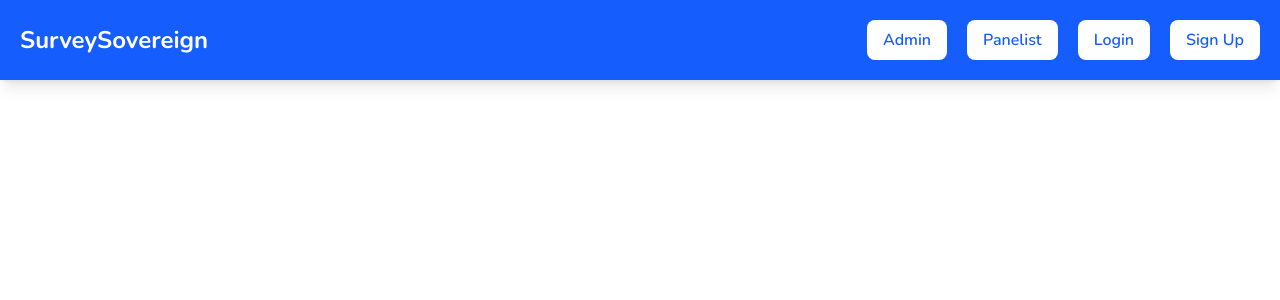
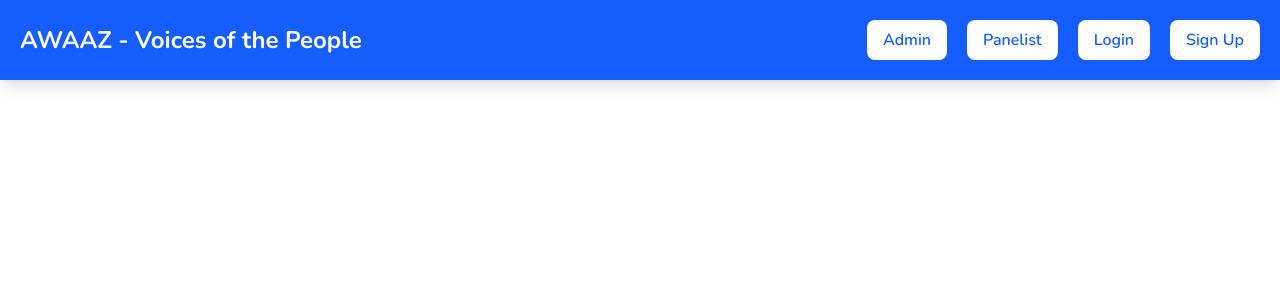
Before and after one commit to mohitfulkar/survey-sovereign-voting-store, a React (Vite) app in the folder frontend/: page / in a window 1280 px wide. Shown: the top 300 px of the page. Built offline with nearby package versions, Linux system fonts and the light colour scheme.

Commit message:
navbar changes

```diff
--- a/frontend/src/components/Navbar.jsx
+++ b/frontend/src/components/Navbar.jsx
@@ -8,7 +8,7 @@ const Navbar = () => {
     <nav className="p bg-blue-600 p-5 shadow-lg flex justify-between items-center">
       {/* Logo or Brand Name */}
       <Link to="/" className="text-white text-2xl font-bold">
-        SurveySovereign
+      AWAAZ - Voices of the People
       </Link>
 
       <div className="flex space-x-5">
--- a/frontend/src/components/user/UserNavbar.jsx
+++ b/frontend/src/components/user/UserNavbar.jsx
@@ -69,8 +69,7 @@ const UserNavbar = ({ user_type, navbarItem }) => {
         }
         className="text-white text-2xl font-bold"
       >
-        SurveySovereign
-      </Link>
+ AWAAZ - Voices of the People      </Link>
       <div className="text-white space-x-12 flex">
         {navbarItem.map((item, index) => (
           <div key={index} className="flex">
--- a/frontend/src/pages/user/Login.jsx
+++ b/frontend/src/pages/user/Login.jsx
@@ -5,12 +5,11 @@ import { commonClasses } from "../../constants/styleClass";
 import { login } from "../../app/features/auth/authSlice";
 import { useDispatch, useSelector } from "react-redux";
 import { toast } from "react-toastify";
-import { tokenService } from "../../service/tokenService";
 
 const Login = () => {
   const navigate = useNavigate();
   const dispatch = useDispatch();
-  const {  success, error, token } = useSelector((state) => state.auth);
+  const { success, error, token } = useSelector((state) => state.auth);
   const initialFormState = loginFields.reduce((acc, field) => {
     acc[field.name] = "";
     return acc;
@@ -28,11 +27,9 @@ const Login = () => {
   useEffect(() => {
     if (success) {
       toast.success("User Login Successfully!");
-      if (token) {
-        localStorage.setItem("token", token);
-      }
-      const userId = tokenService.extractItems(token).id;
-      navigate(`/user/${userId}`);
+      // Removed the token-related logic
+      // No token storage or extraction from tokenService
+      navigate(`/user/${token?.id}`);
     }
     if (error) {
       toast.error("Something went wrong");
```
Also changed, not shown: frontend/src/assets/image.png (added), 4 other files (tests, documents, lock files or other folders).
